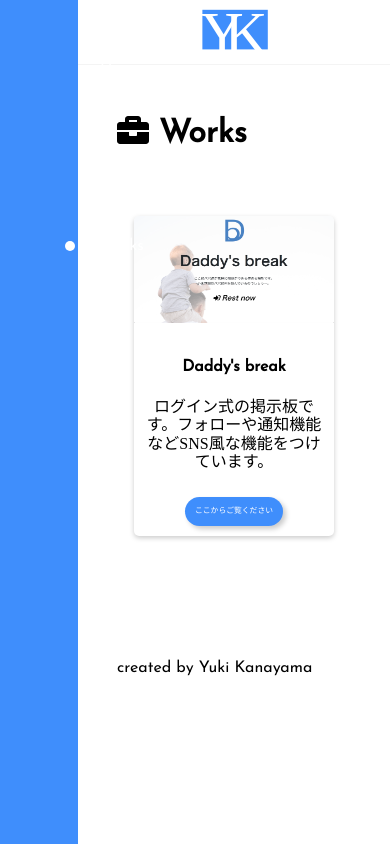
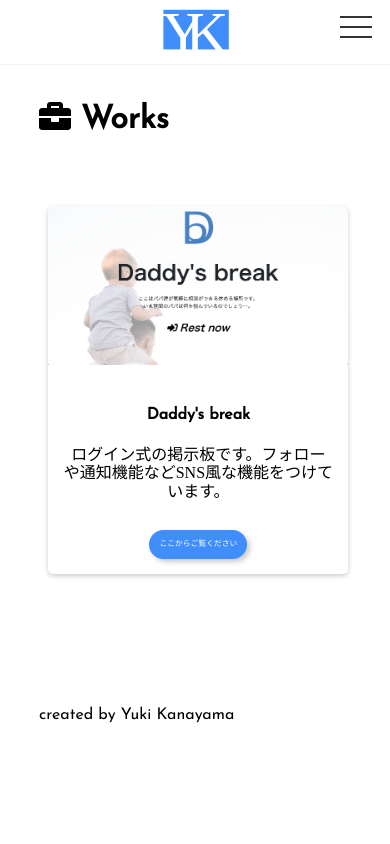
Before and after one commit to ichiha-off/vue-portfolio, a Vue app: page /works in a window 390 px wide. Built offline with nearby package versions, Linux system fonts and the light colour scheme.

Commit message:
add HamburgerMenu

```diff
--- a/src/App.vue
+++ b/src/App.vue
@@ -1,42 +1,22 @@
 <template>
+
   <div v-if="urlCheck">
     <Top/>
   </div>
+
   <div  v-else>
+
     <header class="header animate__animated animate__fadeIn">
       <div class="header-inner">
         <a href="/">
           <img class='YK-logo' src="../img/YK_logo.svg" alt="YK_logo">
         </a>
       </div>
+      <HamburgerMenu/>
     </header>
+
     <nav class="side-nav header-links animate__animated animate__flipInX">
-      <ul>
-        <li>
-          <router-link class="header-link" to="/home">
-            <div class="link-title eng">
-              Home
-            </div>
-            <div class="active-link"></div>
-          </router-link>
-        </li>
-        <li>
-          <router-link class="header-link" to="/skills">
-            <div class="link-title eng">
-              Skills
-            </div>
-            <div class="active-link"></div>
-          </router-link>
-        </li>
-        <li>
-          <router-link class="header-link" to="/works">
-            <div class="link-title eng">
-              Works
-            </div>
-            <div class="active-link"></div>
-          </router-link>
-        </li>
-      </ul>
+      <SideNav/>
     </nav>
 
     <transition
@@ -53,18 +33,24 @@
         <div class="eng">created by Yuki Kanayama</div>
       </div>
     </footer>
+
   </div>
 </template>
 
 <script>
+
 import 'normalize.css'
 import Top from './views/Top'
+import HamburgerMenu from './components/HamburgerMenu'
+import SideNav from './components/SideNav'
 
 
 export default {
   name: 'App',
   components: {
-    Top
+    Top,
+    HamburgerMenu,
+    SideNav,
   },
   computed: {
     urlCheck() {
@@ -144,18 +130,6 @@ body {
   margin-left: 20vw;
 }
 
-.side-nav {
-  position: fixed;
-  top: 0;
-  height: 100%;
-  width: 20vw;
-  background-color: #3F8EFC;
-  li {
-    list-style: none;
-    margin: 50px 0;
-  }
-}
-
 .header-links {
   margin: auto;
   margin-right: 0;
@@ -165,28 +139,6 @@ body {
     color: #fff;
     position: relative;
     display: block;
-  }
-}
-
-.link-title {
-  width: 100%;
-  height: 100%;
-  &:hover {
-  animation: pulse 1s;
-  }
-}
-
-.router-link-exact-active {
-  .active-link {
-    background-color: #fff;
-    width: 10px;
-    height: 10px;
-    border-radius: 50%;
-    position: absolute;
-    transform: translate(-50%, -50%);
-    top: 50%;
-    left: 0;
-    animation: 1s fadeIn;
   }
 }
 
@@ -200,4 +152,23 @@ body {
   padding: 0 10%;
 }
 
+@media screen and (max-width: 1023px) {
+
+  .side-nav {
+    display: none;
+  }
+
+  .skills-main, .works-main, .home-main, .footer-inner, .header-inner {
+    margin: 0;
+  }
+
+  .skills-main, .works-main, .home-main {
+    margin-top: 100px;
+  }
+
+  .header {
+    position: fixed;
+  }
+}
+
 </style>
--- /dev/null
+++ b/src/components/HamburgerMenu.vue
@@ -0,0 +1,162 @@
+<template>
+
+  <div class="hamburger-menu">
+    <!--ハンバーガーメニューのボタン-->
+    <div class="hamburger-btn" v-on:click='ActiveBtn=!ActiveBtn'>
+      <span class="line line-01" v-bind:class="{'btn-line01':ActiveBtn}"></span>
+      <span class="line line-02" v-bind:class="{'btn-line02':ActiveBtn}"></span>
+      <span class="line line-03" v-bind:class="{'btn-line03':ActiveBtn}"></span>
+    </div>
+
+    <!--サイドバー-->
+    <transition name="menu">
+      <div class="menu" v-show="ActiveBtn">
+
+        <li>
+          <router-link v-on:click='ActiveBtn=!ActiveBtn' class="eng" to="/home">
+            Home
+          </router-link>
+        </li>
+
+        <li>
+          <router-link class="eng" to="/skills">
+            Skills
+          </router-link>
+        </li>
+
+        <li>
+          <router-link v-on:click='ActiveBtn=!ActiveBtn' class="eng" to="/works">
+            Works
+          </router-link>
+        </li>
+
+      </div>
+    </transition>
+  </div>
+
+</template>
+
+<script>
+
+
+export default {
+  name: 'HamburgerMenu',
+
+  data() {
+    return {
+      ActiveBtn: false
+    }
+  }
+}
+
+</script>
+
+<style lang="scss">
+
+.hamburger-menu {
+  display: none;
+}
+
+@media screen and (max-width: 1023px) {
+  .hamburger-menu {
+    display: block;
+  }
+}
+
+/*ボタン*/
+.hamburger-btn {
+  position: fixed; /*常に最上部に表示したいので固定*/
+  top: 0;
+  right: 0;
+  width: 70px;
+  height: 72px;
+  cursor: pointer;
+  z-index: 50;
+}
+
+.hamburger-btn {
+    .line {
+    position: absolute;
+    top: 0;
+    left: 20px;
+    width: 32px;
+    height: 2px;
+    background: #333333;
+    text-align: center;
+  }
+}
+
+.hamburger-btn {
+  .line-01 {
+    top: 16px;
+    transition: 0.4s ease;
+  }
+  .line-02 {
+    top: 26px;
+    transition: 0.4s ease;
+  }
+  .line-03 {
+    top: 36px;
+    transition: 0.4s ease;
+  }
+}
+
+.btn-line01 {
+  transform: translateY(10px) rotate(-45deg);
+  transition: 0.4s ease;
+}
+
+.btn-line02 {
+  transition: 0.4s ease;
+  opacity: 0;
+}
+
+.btn-line03 {
+  transform: translateY(-10px) rotate(45deg);
+  transition: 0.4s ease;
+}
+
+/*サイドバー*/
+.menu-enter-active, .menu-leave-active {
+  transition: opacity 0.4s;
+}
+
+.menu-enter, .menu-leave-to {
+  opacity: 0;
+}
+
+.menu-leave, .menu-enter-to{
+  opacity: 1;
+}
+
+.menu {
+  li {
+    list-style: none;
+    line-height: 1;
+    padding: 50px 10px;
+    z-index: 150;
+    position: relative;
+  }
+}
+
+.menu {
+  background-color: rgba(197, 197, 197, 0.8);
+  z-index: 100;
+  padding: 5% 3%;
+  position: fixed;
+  width: 40vw;
+  height: 100vh;
+  top: 0;
+  right: 0;
+}
+
+.menu {
+  a {
+    position: relative;
+    color: rgb(66, 66, 66);
+    text-decoration: none;
+    z-index: 200;
+  }
+}
+
+</style>
--- /dev/null
+++ b/src/components/SideNav.vue
@@ -0,0 +1,80 @@
+<template>
+
+<ul>
+
+  <li>
+    <router-link class="header-link" to="/home">
+      <div class="link-title eng">
+        Home
+      </div>
+      <div class="active-link"></div>
+    </router-link>
+  </li>
+
+  <li>
+    <router-link class="header-link" to="/skills">
+      <div class="link-title eng">
+        Skills
+      </div>
+      <div class="active-link"></div>
+    </router-link>
+  </li>
+
+  <li>
+    <router-link class="header-link" to="/works">
+      <div class="link-title eng">
+        Works
+      </div>
+      <div class="active-link"></div>
+    </router-link>
+  </li>
+
+</ul>
+
+</template>
+
+<script>
+
+export default {
+  name: 'SideNav'
+}
+
+</script>
+
+<style lang="scss">
+
+.side-nav {
+  position: fixed;
+  top: 0;
+  height: 100%;
+  width: 20vw;
+  background-color: #3F8EFC;
+  li {
+    list-style: none;
+    margin: 50px 0;
+  }
+}
+
+.link-title {
+  width: 100%;
+  height: 100%;
+  &:hover {
+  animation: pulse 1s;
+  }
+}
+
+.router-link-exact-active {
+  .active-link {
+    background-color: #fff;
+    width: 10px;
+    height: 10px;
+    border-radius: 50%;
+    position: absolute;
+    transform: translate(-50%, -50%);
+    top: 50%;
+    left: 0;
+    animation: 1s fadeIn;
+  }
+}
+
+</style>
--- /dev/null
+++ b/src/components/WorkCard.vue
@@ -0,0 +1,50 @@
+<template>
+
+
+<li class="work-card">
+  <img v-bind:src="workImage" alt="work-image">
+  <div class="work-content">
+    <h4 class="eng">{{ title }}</h4>
+    <p>{{ body }}</p>
+    <a v-bind:href="workUrl" class="work-link link-btn">ここからご覧ください</a>
+  </div>
+</li>
+
+</template>
+
+<script>
+export default {
+  name: 'WorkCard',
+  props: [
+    'title',
+    'body',
+    'workImage',
+    'workUrl',
+  ]
+}
+</script>
+
+<style lang="scss">
+  .work-card {
+    display: inline-block;
+    width: max(300px, 25vw);
+    margin:5% 3% 10% 3%;
+    background: #fff;
+    border-radius: 5px;
+    box-shadow: 0 2px 5px #ccc;
+    img {
+      border-radius: 5px 5px 0 0;
+      width: 100%;
+      height: auto;
+    }
+  }
+
+  .work-content {
+    padding: 5%;
+  }
+
+  .work-link {
+    display: inline-block;
+    margin: 5% 10px 0;
+  }
+</style>
--- a/src/router/index.js
+++ b/src/router/index.js
@@ -11,7 +11,7 @@ const routes = [
     component: Home
   },
   {
-    path: '/top',
+    path: '/',
     name: 'Top',
     component: () => import('../views/Top.vue')
   },
--- a/src/views/Skills.vue
+++ b/src/views/Skills.vue
@@ -64,7 +64,7 @@
 
 .skills-item {
   display: inline-block;
-  margin: 50px 100px 50px 0;
+  margin: 50px 8% 50px 0;
   img {
     width: 70px;
     height: 70px;
--- a/src/views/Works.vue
+++ b/src/views/Works.vue
@@ -2,21 +2,37 @@
   <main class="works-main">
     <h1 class="works-headline eng"><font-awesome-icon icon="briefcase"/> Works</h1>
     <ul class="work-area">
-      <li class="work-card">
-        <img src="../../img/Daddy-s-break.png" alt="Daddy-s-break-image">
-        <div class="work-content">
-          <h4 class="eng">Daddy's break</h4>
-          <p>ログイン式の掲示板です。フォローや通知機能などSNS風な機能をつけています。</p>
-          <a href="http://18.177.170.11/" class="work-link link-btn">ここからご覧ください</a>
-        </div>
-      </li>
+      <WorkCard
+      v-for = 'work in works'
+      v-bind:key="work.id"
+      v-bind:title="work.title"
+      v-bind:body="work.body"
+      v-bind:work-image="work.image"
+      v-bind:work-url="work.url"/>
     </ul>
   </main>
 </template>
 
 <script>
+import WorkCard from '../components/WorkCard'
+
 export default {
-  name: 'Works'
+  name: 'Works',
+  components: {
+    WorkCard,
+  },
+  data() {
+    return {
+      works: [
+        { id: 1,
+          title: 'Daddy\'s break',
+          body: 'ログイン式の掲示板です。フォローや通知機能などSNS風な機能をつけています。',
+          image: require('../../img/Daddy-s-break.png'),
+          url: 'http://18.177.170.11/'
+        },
+      ]
+    }
+  }
 }
 </script>
 
@@ -28,27 +44,4 @@ export default {
     padding: 0;
   }
 
-  .work-card {
-    display: inline-block;
-    width: max(200px, 30vw);
-    margin:5% 5% 10% 5%;
-    background: #fff;
-    border-radius: 5px;
-    box-shadow: 0 2px 5px #ccc;
-    img {
-      border-radius: 5px 5px 0 0;
-      width: 100%;
-      height: auto;
-    }
-  }
-
-  .work-content {
-    padding: 5%;
-  }
-
-  .work-link {
-    display: inline-block;
-    margin: 5% 10px 0;
-  }
-
 </style>
```
